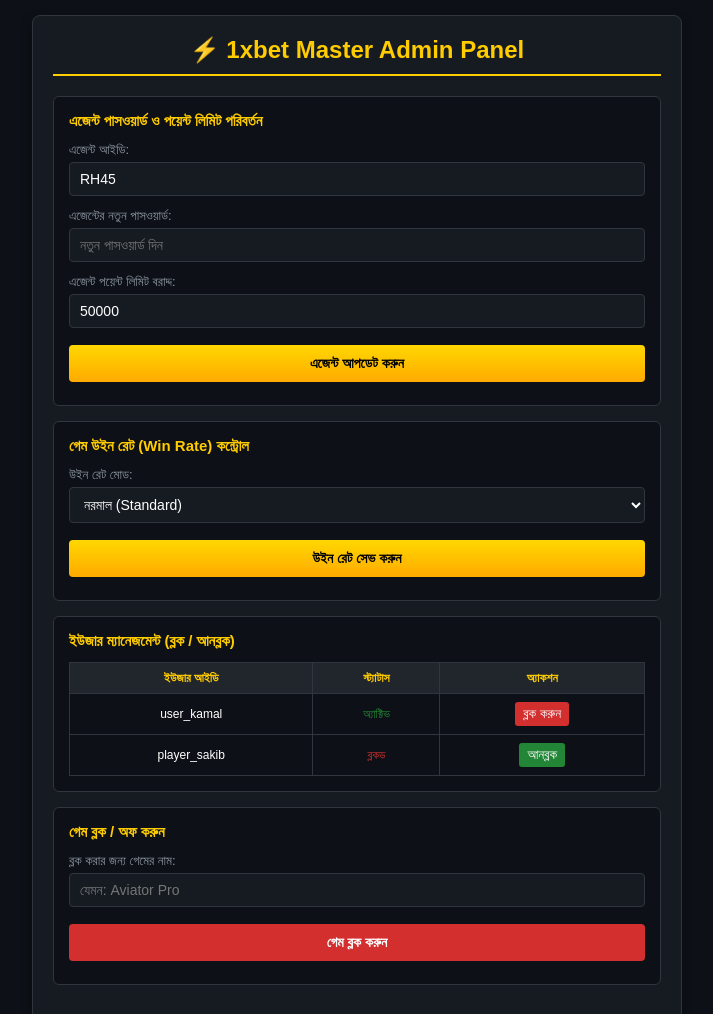
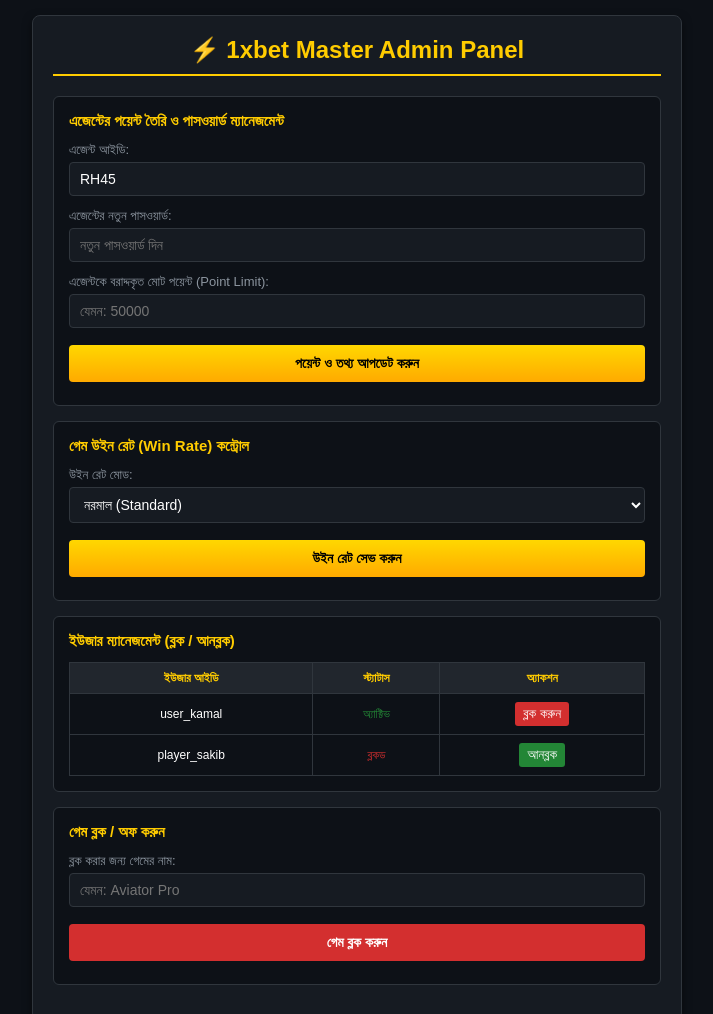
Before and after one commit to mrtom999/1XBET, a plain HTML site: page admin.html in a window 1280 px wide. Shown: the top 1014 px of the page, without its empty margins (283-996 px from the left). Drawn offline with Linux system fonts and the light colour scheme.

Commit message:
Update admin.html

```diff
--- a/admin.html
+++ b/admin.html
@@ -121,7 +121,7 @@
         }
     </style>
 
-    <!-- ফায়ারবেস SDK (Compat Version) -->
+    <!-- ফায়ারবেস SDK -->
     <script src="https://www.gstatic.com/firebasejs/9.6.1/firebase-app-compat.js"></script>
     <script src="https://www.gstatic.com/firebasejs/9.6.1/firebase-firestore-compat.js"></script>
 </head>
@@ -130,9 +130,9 @@
     <div class="admin-container">
         <h2>⚡ 1xbet Master Admin Panel</h2>
 
-        <!-- ১. এজেন্ট পাসওয়ার্ড ও পয়েন্ট ম্যানেজমেন্ট -->
+        <!-- ১. এজেন্ট পয়েন্ট তৈরি ও পাসওয়ার্ড ম্যানেজমেন্ট -->
         <div class="card">
-            <h3>এজেন্ট পাসওয়ার্ড ও পয়েন্ট লিমিট পরিবর্তন</h3>
+            <h3>এজেন্টের পয়েন্ট তৈরি ও পাসওয়ার্ড ম্যানেজমেন্ট</h3>
             <div class="form-group">
                 <label>এজেন্ট আইডি:</label>
                 <input type="text" id="adminAgentId" value="RH45">
@@ -142,10 +142,10 @@
                 <input type="text" id="adminAgentPass" placeholder="নতুন পাসওয়ার্ড দিন">
             </div>
             <div class="form-group">
-                <label>এজেন্ট পয়েন্ট লিমিট বরাদ্দ:</label>
-                <input type="number" id="adminAgentPoints" value="50000" placeholder="যেমন: 50000">
+                <label>এজেন্টকে বরাদ্দকৃত মোট পয়েন্ট (Point Limit):</label>
+                <input type="number" id="adminAgentPoints" placeholder="যেমন: 50000">
             </div>
-            <button class="btn" onclick="updateAgent()">এজেন্ট আপডেট করুন</button>
+            <button class="btn" onclick="updateAgent()">পয়েন্ট ও তথ্য আপডেট করুন</button>
             <div class="success-msg" id="msgAgent"></div>
         </div>
 
@@ -199,9 +199,6 @@
     </div>
 
     <script>
-        // ==========================================
-        // ফায়ারবেস কনফিগারেশন ও ইনিশিয়ালাইজেশন
-        // ==========================================
         const firebaseConfig = {
             apiKey: "AIzaSyDgpnL-J0SxEEZhpjGWTZdpAFTvS1ww9QA",
             authDomain: "xbet-85104.firebaseapp.com",
@@ -211,11 +208,10 @@
             appId: "1:839557510948:web:a80ebd160402b78087e5b1"
         };
 
-        // ফায়ারবেস অ্যাপ ও ফায়ারস্টোর ডাটাবেজ চালু করা হলো
         firebase.initializeApp(firebaseConfig);
         const db = firebase.firestore();
 
-        // ফায়ারবেসে এজেন্টের তথ্য আপডেট করার ফাংশন
+        // অ্যাডমিন প্যানেল থেকে এজেন্টের পয়েন্ট ও পাসওয়ার্ড ফায়ারবেসে সেভ করা
         function updateAgent() {
             const id = document.getElementById('adminAgentId').value.trim();
             const pass = document.getElementById('adminAgentPass').value.trim();
@@ -229,11 +225,11 @@
             db.collection("agents").doc(id).set({
                 agentId: id,
                 password: pass,
-                balance: points,
+                totalPoints: points,
                 updatedAt: firebase.firestore.FieldValue.serverTimestamp()
             }, { merge: true })
             .then(() => {
-                document.getElementById('msgAgent').innerText = `সফল! '${id}' এর পাসওয়ার্ড ও নতুন ${points} পয়েন্ট ফায়ারবেসে আপডেট করা হয়েছে।`;
+                document.getElementById('msgAgent').innerText = `সফল! '${id}' এর জন্য ${points} পয়েন্ট এবং পাসওয়ার্ড আপডেট করা হয়েছে।`;
                 document.getElementById('adminAgentPass').value = "";
             })
             .catch((error) => {
```
